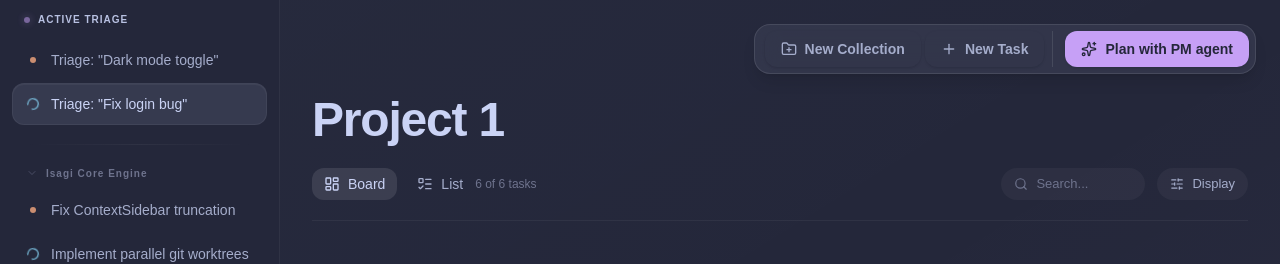
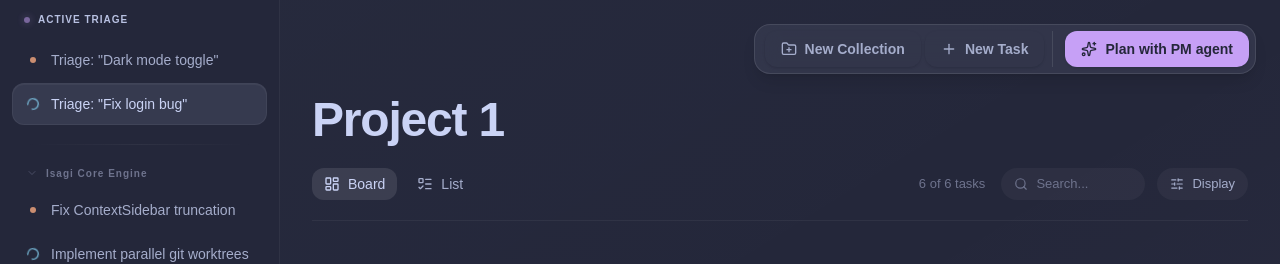
Before and after one commit to YourTechBudStudio/Isagi, a React (Vite) app in the folder apps/web/: page /project/1 in a window 1280 px wide. Shown: the top 264 px of the page. Built offline with nearby package versions, Linux system fonts and the light colour scheme.

Commit message:
ui: Moved the X of Y tasks to a better position
Signed-off-by: Noorain Panjwani <noorain.panjwani@gmail.com>

```diff
--- a/apps/web/src/components/project/ProjectViewContextBar.tsx
+++ b/apps/web/src/components/project/ProjectViewContextBar.tsx
@@ -56,8 +56,8 @@ export function ProjectViewContextBar({
     priorityFilter !== "all" || collectionFilter !== "all";
 
   return (
-    <div className="flex w-full items-center justify-between">
-      <span className="text-text-tertiary text-xs font-medium">
+    <div className="flex items-center gap-4">
+      <span className="text-text-tertiary text-[13px] font-medium">
         {resultCount} of {totalCount} tasks
       </span>
 
@@ -67,7 +67,7 @@ export function ProjectViewContextBar({
             "flex h-8 items-center gap-2 rounded-full border px-3 text-[13px] transition-all duration-300",
             searchQuery.trim().length > 0
               ? "border-accent-blue/30 bg-accent-blue/5 focus-within:border-accent-blue/50 focus-within:bg-accent-blue/10"
-              : "border-transparent bg-white/[0.04] focus-within:border-white/20 focus-within:bg-white/[0.06] hover:bg-white/[0.08]",
+              : "border-transparent bg-white/4 focus-within:border-white/20 focus-within:bg-white/6 hover:bg-white/8",
           )}
         >
           <Search
@@ -104,7 +104,7 @@ export function ProjectViewContextBar({
               "flex h-8 cursor-pointer items-center gap-2 rounded-full border px-3 text-[13px] font-medium transition-all duration-300",
               isDisplayMenuOpen || hasActiveFilters
                 ? "border-accent-blue/30 bg-accent-blue/10 text-accent-blue hover:bg-accent-blue/20"
-                : "text-text-secondary hover:text-text-primary border-transparent bg-white/[0.04] hover:bg-white/[0.08]",
+                : "text-text-secondary hover:text-text-primary border-transparent bg-white/4 hover:bg-white/8",
             )}
           >
             <SlidersHorizontal className="h-3.5 w-3.5" />
```
